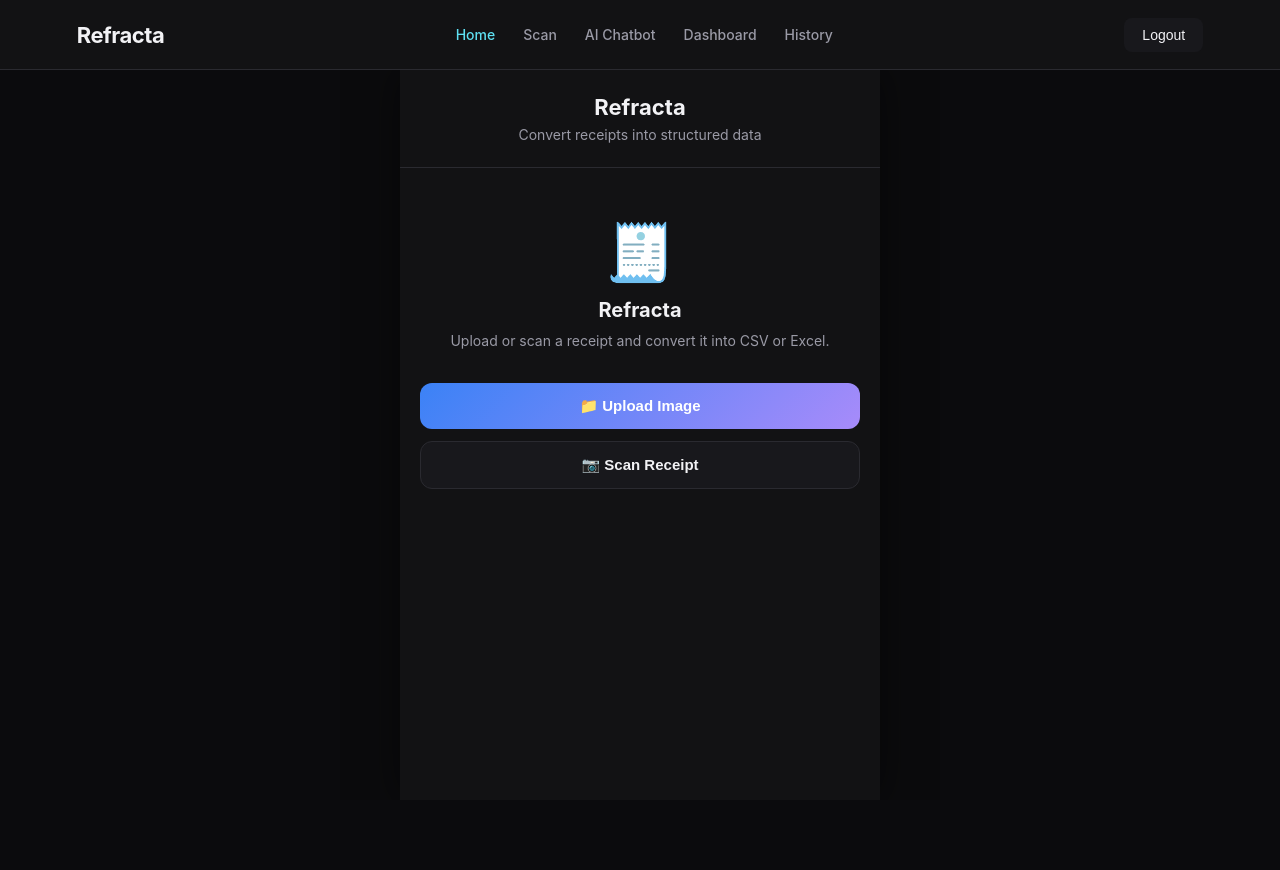
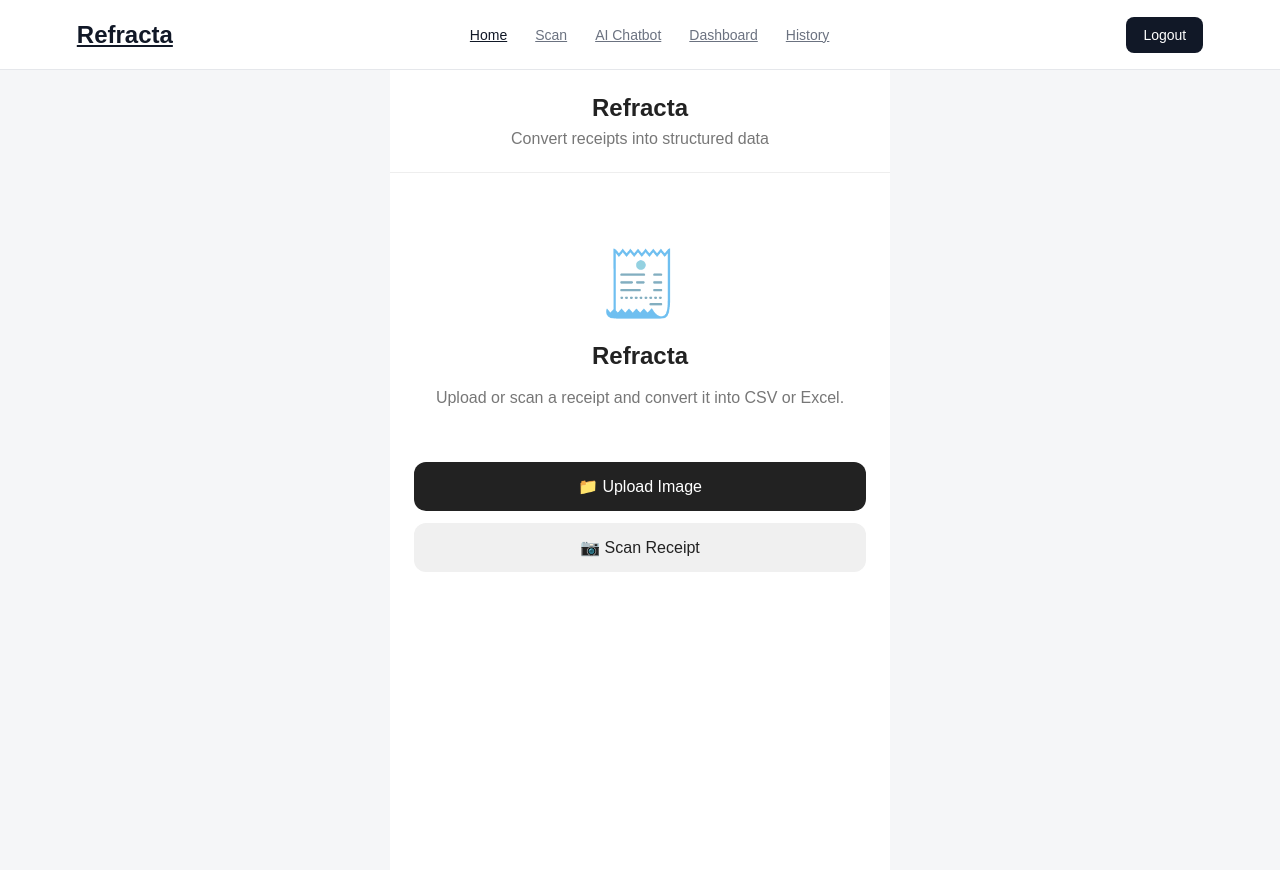
Before and after one commit to GeneJustin/Refracta, a Flask app: page /scan in a window 1280 px wide. Before the commit the page ends 489 px from the top, so only its background shows below. Run offline with Flask 3, Linux system fonts and the light colour scheme; the visitor is signed in with stand-in values (Sample User, id 1).

Commit message:
Update style.css

```diff
--- a/static/style.css
+++ b/static/style.css
@@ -4,38 +4,28 @@
 
 body {
     margin: 0;
-    font-family: -apple-system, BlinkMacSystemFont, "Segoe UI", Roboto, Helvetica, Arial, sans-serif;
-    background: #0b0b0d;
-    color: #f2f2f5;
-    -webkit-tap-highlight-color: transparent;
+    font-family: Arial, sans-serif;
+    background: #f5f6f8;
+    color: #222;
 }
 
-/* NAVBAR (DESKTOP DEFAULT) */
 .navbar {
     height: 70px;
-    background: #121214;
-    border-bottom: 1px solid #2a2a30;
+    background: white;
+    border-bottom: 1px solid #e5e7eb;
     display: flex;
     align-items: center;
     justify-content: space-between;
     padding: 0 6%;
     position: sticky;
     top: 0;
-    z-index: 1000;
+    z-index: 100;
 }
 
 .logo {
-    font-size: 22px;
+    font-size: 24px;
     font-weight: 700;
-    color: #f2f2f5;
-    text-decoration: none;
-    letter-spacing: -0.5px;
-}
-
-.nav-content {
-    display: flex;
-    align-items: center;
-    gap: 32px;
+    color: #111827;
 }
 
 .nav-links {
@@ -46,206 +36,136 @@ body {
 
 .nav-links a {
     font-size: 14px;
-    color: #9a9aa6;
-    transition: color 0.2s ease;
-    text-decoration: none;
-    font-weight: 500;
+    color: #6b7280;
+    transition: 0.2s;
 }
 
 .nav-links a:hover,
 .nav-links a.active {
-    color: #5ee0f2;
+    color: #111827;
 }
 
 .logout-btn {
     border: none;
-    background: #18181c;
-    color: #f2f2f5;
-    padding: 9px 18px;
+    background: #111827;
+    color: white;
+    padding: 10px 17px;
     border-radius: 8px;
     cursor: pointer;
     font-size: 14px;
-    font-weight: 500;
-    transition: background 0.2s ease;
 }
 
 .logout-btn:hover {
-    background: #2a2a30;
+    background: #374151;
 }
 
-/* HAMBURGER BUTTON (HIDDEN ON DESKTOP) */
-.hamburger {
-    display: none;
-    flex-direction: column;
-    justify-content: space-between;
-    width: 24px;
-    height: 18px;
-    background: transparent;
-    border: none;
-    cursor: pointer;
-    padding: 0;
-    z-index: 1001;
-}
 
-.hamburger span {
-    width: 100%;
-    height: 2px;
-    background-color: #f2f2f5;
-    border-radius: 2px;
-    transition: all 0.3s ease;
-}
-
-/* HAMBURGER ANIMATION WHEN ACTIVE */
-.hamburger.active span:nth-child(1) {
-    transform: translateY(8px) rotate(45deg);
-}
-.hamburger.active span:nth-child(2) {
-    opacity: 0;
-}
-.hamburger.active span:nth-child(3) {
-    transform: translateY(-8px) rotate(-45deg);
-}
-
-/* LAYOUT CONTAINER */
 .app {
     width: 100%;
-    max-width: 480px;
-    min-height: calc(100vh - 70px);
-    margin: 0 auto;
-    background: #121214;
-    box-shadow: 0 0 40px rgba(0,0,0,0.5);
-    display: flex;
-    flex-direction: column;
+    max-width: 500px;
+    min-height: 100vh;
+    margin: auto;
+    background: white;
 }
 
 header {
-    padding: 24px 20px;
+    padding: 24px;
     text-align: center;
-    border-bottom: 1px solid #2a2a30;
+    border-bottom: 1px solid #eee;
 }
 
 header h1 {
     margin: 0;
-    font-size: 22px;
-    color: #f2f2f5;
+    font-size: 24px;
 }
 
 header p {
-    margin: 6px 0 0;
-    font-size: 14px;
-    color: #9a9aa6;
+    margin: 8px 0 0;
+    color: #777;
 }
 
 .section {
-    padding: 20px;
-    flex: 1;
+    padding: 24px;
 }
 
 .hidden {
     display: none !important;
 }
 
-/* HERO SECTION */
 .hero {
     text-align: center;
-    margin-top: 30px;
+    margin-top: 50px;
 }
 
 .hero .icon {
-    font-size: 56px;
-    margin-bottom: 12px;
+    font-size: 64px;
 }
 
 .hero h2 {
-    margin: 0 0 8px 0;
-    color: #f2f2f5;
-    font-size: 20px;
+    margin-bottom: 8px;
 }
 
 .hero p {
-    color: #9a9aa6;
+    color: #777;
     line-height: 1.5;
-    font-size: 14px;
-    margin: 0;
 }
 
 .actions {
-    margin-top: 32px;
-    display: flex;
-    flex-direction: column;
-    gap: 12px;
+    margin-top: 40px;
 }
 
 button {
     border: none;
     cursor: pointer;
-    font-size: 15px;
-    font-weight: 600;
-    transition: opacity 0.2s, transform 0.1s;
-}
-
-button:active {
-    transform: scale(0.98);
+    font-size: 16px;
 }
 
 .main-button,
 .secondary-button {
     width: 100%;
-    padding: 14px 18px;
+    padding: 15px;
     border-radius: 12px;
-    display: flex;
-    align-items: center;
-    justify-content: center;
-    gap: 8px;
+    margin-top: 12px;
 }
 
 .main-button {
-    background: linear-gradient(135deg, #3b82f6, #a78bfa);
-    color: #ffffff;
+    background: #222;
+    color: white;
 }
 
 .secondary {
-    background: #18181c;
-    color: #f2f2f5;
-    border: 1px solid #2a2a30;
+    background: #f0f0f0;
+    color: #222;
 }
 
 .secondary-button {
-    background: #18181c;
-    color: #f2f2f5;
-    border: 1px solid #2a2a30;
+    background: #eee;
+    color: #222;
 }
 
-/* CAMERA & PREVIEW */
 .top-bar {
     display: flex;
     align-items: center;
-    gap: 12px;
-    margin-bottom: 16px;
+    gap: 15px;
+    margin-bottom: 20px;
 }
 
 .top-bar button {
     background: none;
-    color: #5ee0f2;
-    font-size: 22px;
-    padding: 4px;
-    line-height: 1;
+    font-size: 25px;
 }
 
 .top-bar h2 {
     margin: 0;
-    color: #f2f2f5;
-    font-size: 18px;
 }
 
 .camera-container {
     position: relative;
     width: 100%;
     aspect-ratio: 3 / 4;
-    background: #000000;
+    background: black;
     overflow: hidden;
-    border-radius: 16px;
-    border: 1px solid #2a2a30;
+    border-radius: 15px;
 }
 
 #camera {
```
Also changed, not shown: other parts of static/style.css (+22 -101 lines).
